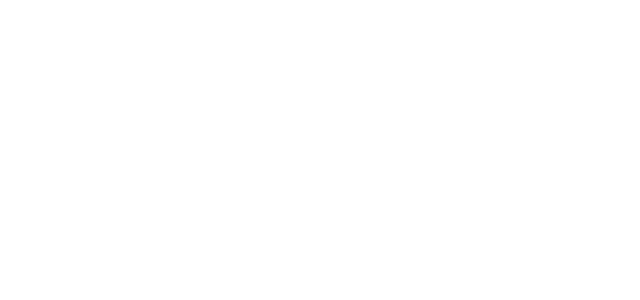
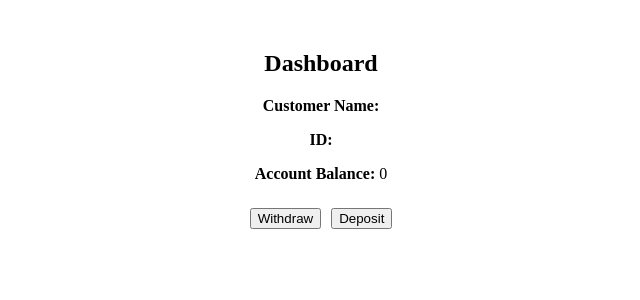
Before and after one commit to Eldon-498/atm-demo, an Angular app: page /dashboard in a window 1280 px wide. Before the commit this address led to /. Shown: the top 300 px of the page, without its empty margins (319-959 px from the left). Built offline with nearby package versions, Linux system fonts and the light colour scheme.

Commit message:
toggle widhdrwa and deposit

```diff
--- a/src/app/app-routing.module.ts
+++ b/src/app/app-routing.module.ts
@@ -2,11 +2,14 @@ import { NgModule } from '@angular/core';
 import { RouterModule, Routes } from '@angular/router';
 import { SignInComponent } from './sign-in/sign-in.component';
 import { LoginPageComponent } from './login-page/login-page.component';
+import { DashboardComponent } from './dashboard/dashboard.component';
 
 const routes: Routes = [
   { path: 'sign-in', component: SignInComponent },
   { path: 'login', component: LoginPageComponent },
   { path: '', redirectTo: '/login', pathMatch: 'full' },
+  { path: 'dashboard', component: DashboardComponent }
+
 ];
 
 @NgModule({
--- a/src/app/dashboard/dashboard.component.css
+++ b/src/app/dashboard/dashboard.component.css
@@ -0,0 +1,51 @@
+.container {
+    text-align: center;
+    margin-top: 50px;
+  }
+
+  .dashboard-actions {
+    margin-top: 20px;
+  }
+
+  .btn {
+    margin: 5px;
+  }
+
+  .withdraw-deposit-form {
+    margin-top: 20px;
+    display: flex;
+    flex-direction: column;
+    align-items: center;
+  }
+
+  form {
+    width: 100%;
+    max-width: 300px;
+  }
+
+  label {
+    display: block;
+    margin-bottom: 5px;
+  }
+
+  input {
+    width: 100%;
+    padding: 8px;
+    margin-bottom: 10px;
+    border: 1px solid #ccc;
+    border-radius: 4px;
+  }
+
+  button[type="submit"] {
+    width: 100%;
+    padding: 10px;
+    background-color: #007bff;
+    color: #fff;
+    border: none;
+    border-radius: 4px;
+    cursor: pointer;
+  }
+
+  button[type="submit"]:hover {
+    background-color: #0056b3;
+  }
--- a/src/app/dashboard/dashboard.component.html
+++ b/src/app/dashboard/dashboard.component.html
@@ -1 +1,24 @@
-<p>dashboard works!</p>
+<div class="container">
+  <h2>Dashboard</h2>
+  <div class="dashboard-info">
+    <p><strong>Customer Name:</strong> {{ customerName }}</p>
+    <p><strong>ID:</strong> {{ customerId }}</p>
+    <p><strong>Account Balance:</strong> {{ accountBalance }}</p>
+  </div>
+  <div class="dashboard-actions">
+    <button (click)="toggleWithdrawForm()" class="btn btn-primary">Withdraw</button>
+    <button (click)="toggleDepositForm()" class="btn btn-primary">Deposit</button>
+  </div>
+  <div class="withdraw-deposit-form" *ngIf="showWithdrawForm || showDepositForm">
+    <form *ngIf="showWithdrawForm">
+      <label for="withdrawAmount">Withdraw Amount:</label>
+      <input type="number" id="withdrawAmount" [(ngModel)]="withdrawAmount" required>
+      <button type="submit" class="btn btn-primary">Confirm Withdraw</button>
+    </form>
+    <form *ngIf="showDepositForm">
+      <label for="depositAmount">Deposit Amount:</label>
+      <input type="number" id="depositAmount" [(ngModel)]="depositAmount" required>
+      <button type="submit" class="btn btn-primary">Confirm Deposit</button>
+    </form>
+  </div>
+</div>
--- a/src/app/dashboard/dashboard.component.ts
+++ b/src/app/dashboard/dashboard.component.ts
@@ -6,5 +6,22 @@ import { Component } from '@angular/core';
   styleUrls: ['./dashboard.component.css']
 })
 export class DashboardComponent {
+  customerName: string = '';
+  customerId: string = '';
+  accountBalance: number = 0;
+  withdrawAmount: number = 0;
+  depositAmount: number = 0;
+  showWithdrawForm: boolean = false;
+  showDepositForm: boolean = false;
+
+  toggleWithdrawForm() {
+    this.showWithdrawForm = !this.showWithdrawForm;
+    this.showDepositForm = false; // Hide deposit form
+  }
+
+  toggleDepositForm() {
+    this.showDepositForm = !this.showDepositForm;
+    this.showWithdrawForm = false; // Hide withdraw form
+  }
 
 }
```
